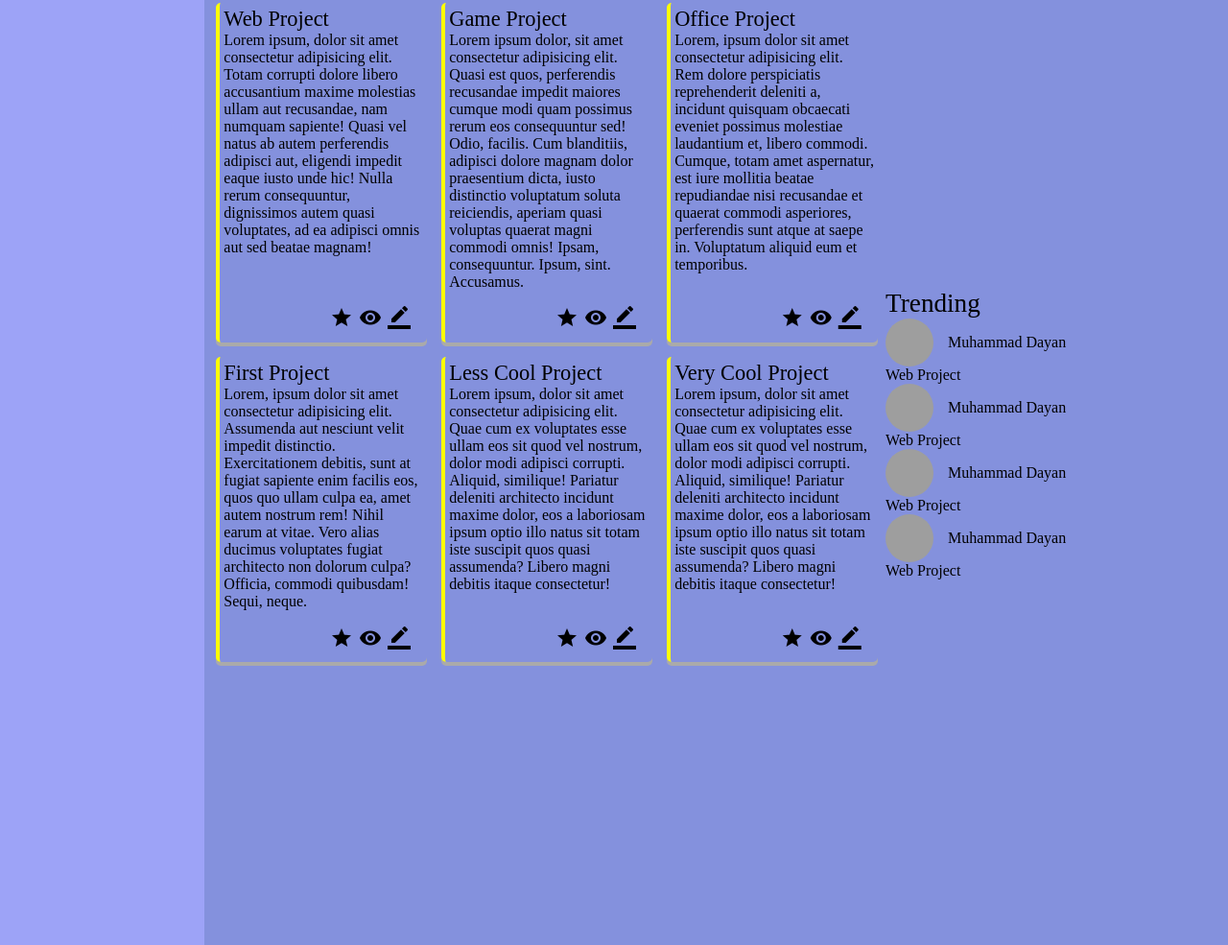
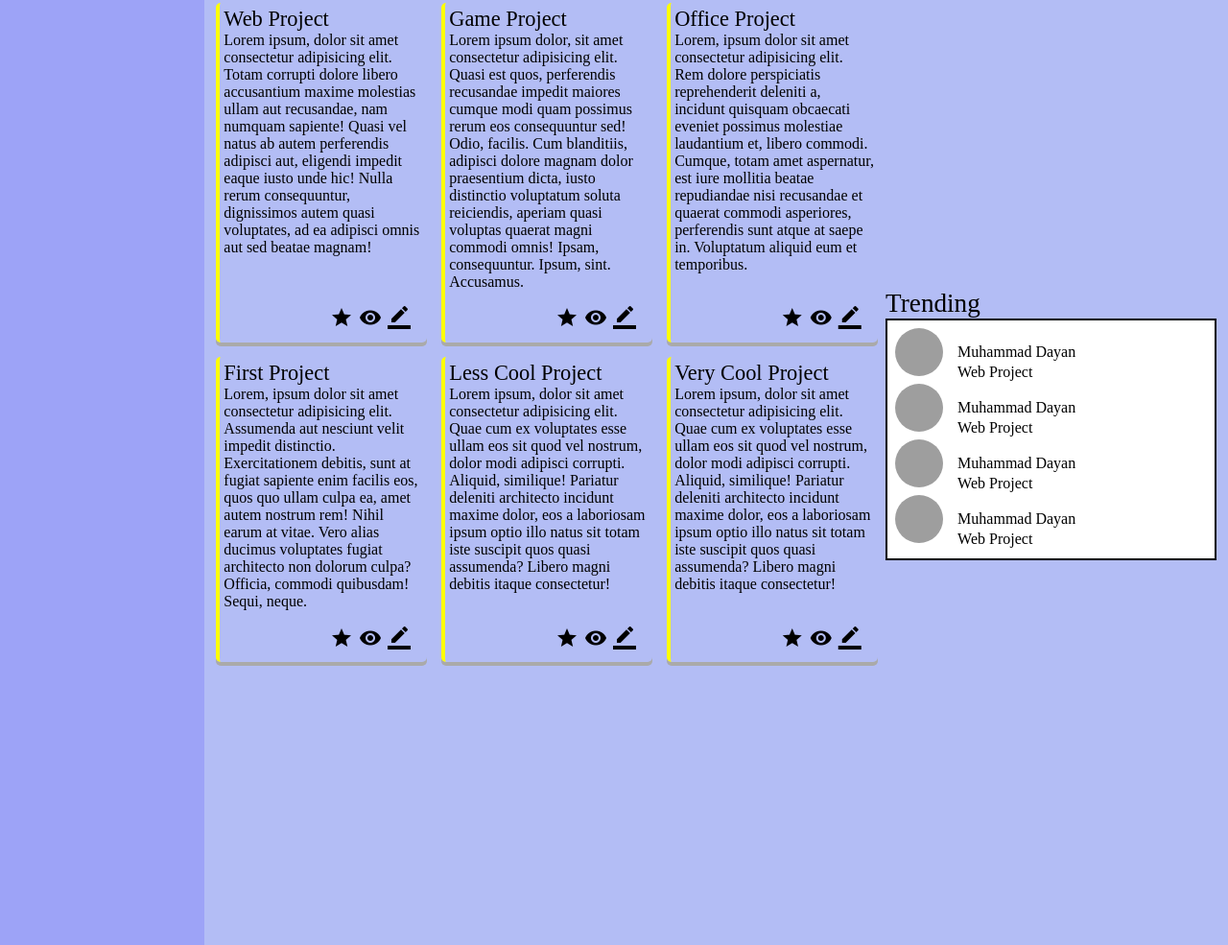
Before and after one commit to M-Dan814/admin-dashboard, a plain HTML site: page index.html in a window 1280 px wide. Shown: the part 563-1548 px from the top of the page at 96% size. Drawn offline with Linux system fonts and the light colour scheme; grey boxes are pictures that could not be loaded.

Commit message:
Completed styling trending section

```diff
--- a/styles.css
+++ b/styles.css
@@ -146,7 +146,7 @@ label:hover {
 }
 
 .main {
-  background-color: rgb(132, 145, 221);
+  background-color: rgb(179, 189, 245);
   grid-column: 2/3;
   grid-row: 2/3;
   padding: 12px;
@@ -204,3 +204,20 @@ ul {
 .announcement {
     border-bottom: 1px solid #aaaaaa;
 }
+
+.trending-box {
+    background-color: white;
+    border: 2px solid black;
+    padding: 8px;
+}
+
+.trending-item {
+    position: relative;
+    margin-bottom: 8px;
+}
+
+.item {
+    position: absolute;
+    bottom: -10%;
+    left: 65px;
+}
```
